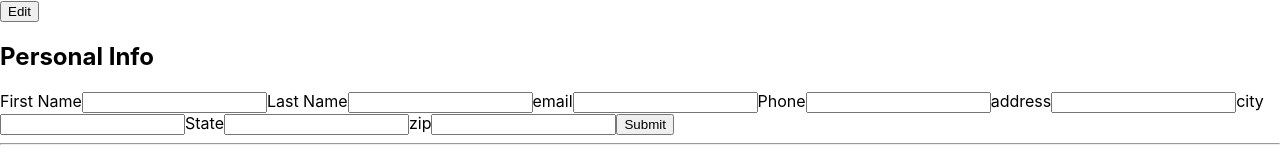
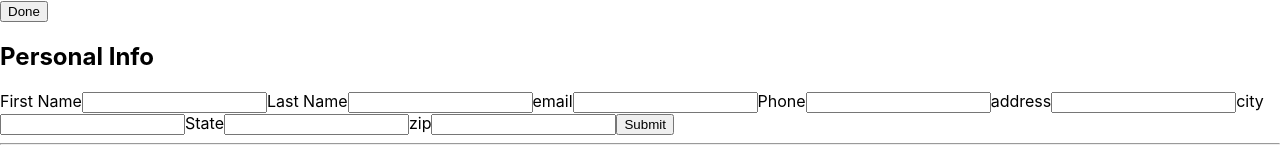
Before and after one commit to Kingbot13/cv, a React (Create React App) app: page / in a window 1280 px wide. Shown: the top 160 px of the page. Built offline with nearby package versions, Linux system fonts and the light colour scheme.

Commit message:
add toggleForms event listener to edit button

```diff
--- a/src/App.js
+++ b/src/App.js
@@ -43,6 +43,13 @@ class App extends Component {
     }
   }
 
+  toggleForms = (e) =>{
+    const forms = document.querySelectorAll('form');
+    forms.forEach((form) => {
+      form.classList.toggle('hidden');
+    });
+    e.target.textContent === 'Edit' ? e.target.textContent = 'Done' : e.target.textContent = 'Edit';
+  }
 
   contactChange = (e) => {
     const {name, value} = e.target;
@@ -83,8 +90,8 @@ class App extends Component {
         contacts: this.state.contacts.concat(this.state.contact),
       }
     });
-  const contactForm = document.querySelector('.contact-form');
-  contactForm.classList.toggle('hidden');
+  // const contactForm = document.querySelector('.contact-form');
+  // contactForm.classList.toggle('hidden');
 
   }
   edSubmit = (e) => {
@@ -127,7 +134,7 @@ class App extends Component {
     const {contact, contacts, educations, education, work, career} = this.state;
     return(
       <main>
-        <button>Edit</button>
+        <button type='button' onClick={this.toggleForms}>Done</button>
         <h2>Personal Info</h2>
         <Contact items={contacts} />
             <form onSubmit={this.handleSubmit} className='contact-form'>
```
